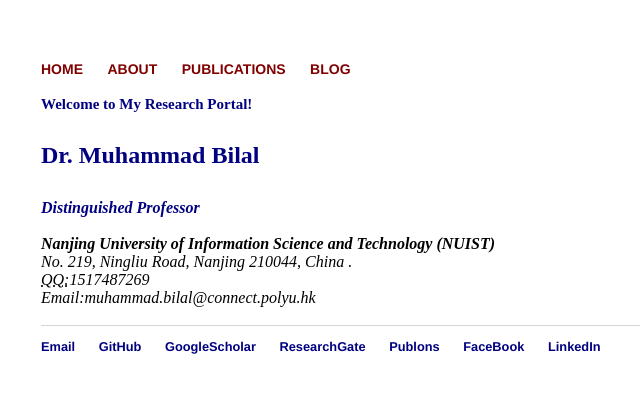
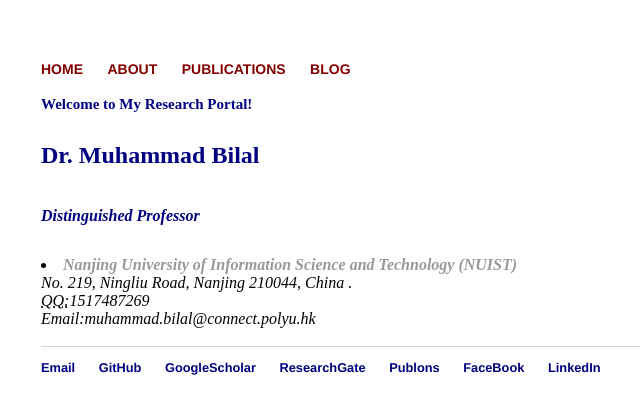
Before and after one commit to rs-DrBilal/rsbilal.github.io, a Jekyll site: the page built from index.html, in a window 1280 px wide. Shown: the top 414 px of the page, without its empty margins (151-791 px from the left). Built offline with Jekyll 4.4.1, drawn with Linux system fonts in a browser that asks for light colours.

Commit message:
Update index.html

```diff
--- a/index.html
+++ b/index.html
@@ -5,9 +5,9 @@
 <div class="blurb">
 	<p style="color: NAVY; font-size:15px"><strong>Welcome to My Research Portal!</strong></p>
 	<p <li><a href="http://ocean.nuist.edu.cn/muhammadbilal" style="color: NAVY"><strong>Dr. Muhammad Bilal</strong></a><br></p>
-		<p style="color: NAVY;font-size:16px"><strong><em>Distinguished Professor</em></strong></a></p>
+		<p <li><a href="http://ocean.nuist.edu.cn"style="color: NAVY;font-size:16px"><strong><em>Distinguished Professor</em></strong></a></p>
 					<address>
-					<strong>Nanjing University of Information Science and Technology (NUIST)</strong><br>
+		<li><a href="https://en.nuist.edu.cn"><strong>Nanjing University of Information Science and Technology (NUIST)</strong></a><br>
 					No. 219, Ningliu Road, Nanjing 210044, China .<br>
 					<abbr title="QQ">QQ:</abbr>1517487269<br>
 					<span class="obfuscate">Email:muhammad.bilal@connect.polyu.hk</span>
```
